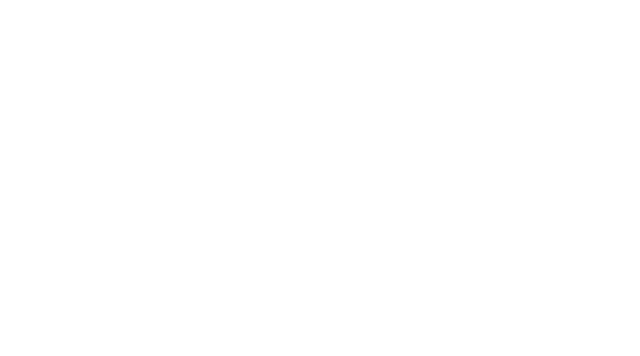
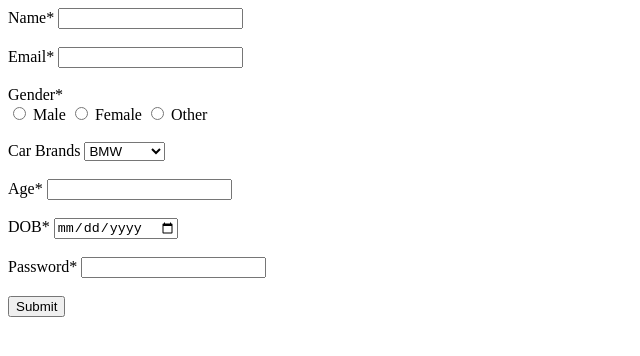
Before and after one commit to acciojob/signup-form-car-PratikDamodar, a website: page main.html in a window 1280 px wide. Shown: the whole page, without its empty margins (0-640 px from the left). Drawn offline with Linux system fonts and the light colour scheme.

Commit message:
created a submission

```diff
--- a/main.html
+++ b/main.html
@@ -10,6 +10,40 @@
 	<!-- the entire body must be written by student -->
     <script type="text/javascript" src="./script.js">
 </script>
+	<form method="POST">
+  <label for="name">Name*</label>
+  <input type="text" id="name" name="name" required><br><br>
+
+  <label for="email">Email*</label>
+  <input type="email" id="email" name="email" required><br><br>
+
+  <label for="gender">Gender*</label><br>
+  <input type="radio" id="male" name="gender" value="male" required>
+  <label for="male">Male</label>
+  <input type="radio" id="female" name="gender" value="female" required>
+  <label for="female">Female</label>
+  <input type="radio" id="other" name="gender" value="other" required>
+  <label for="other">Other</label><br><br>
+
+  <label for="cars">Car Brands</label>
+  <select id="cars" name="cars">
+    <option value="BMW">BMW</option>
+    <option value="Audi">Audi</option>
+    <option value="Mercedez">Mercedez</option>
+  </select><br><br>
+
+  <label for="carage">Age*</label>
+  <input type="number" id="carage" name="carage" required><br><br>
+
+  <label for="dob">DOB*</label>
+  <input type="date" id="dob" name="dob" required><br><br>
+
+  <label for="password">Password*</label>
+  <input type="password" id="password" name="password" required><br><br>
+
+  <button type="submit">Submit</button>
+</form>
+
 
 </body>
 
```
